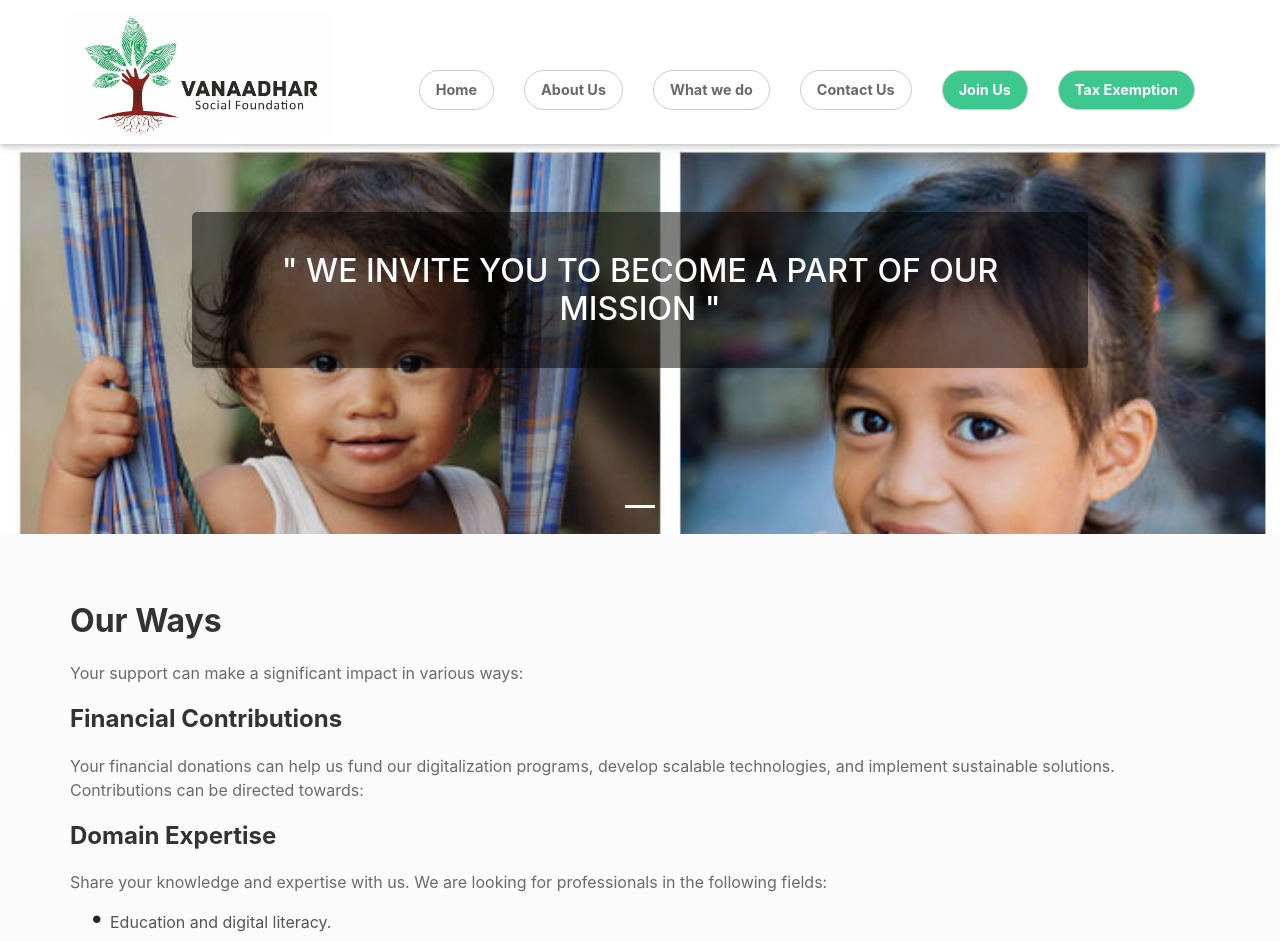
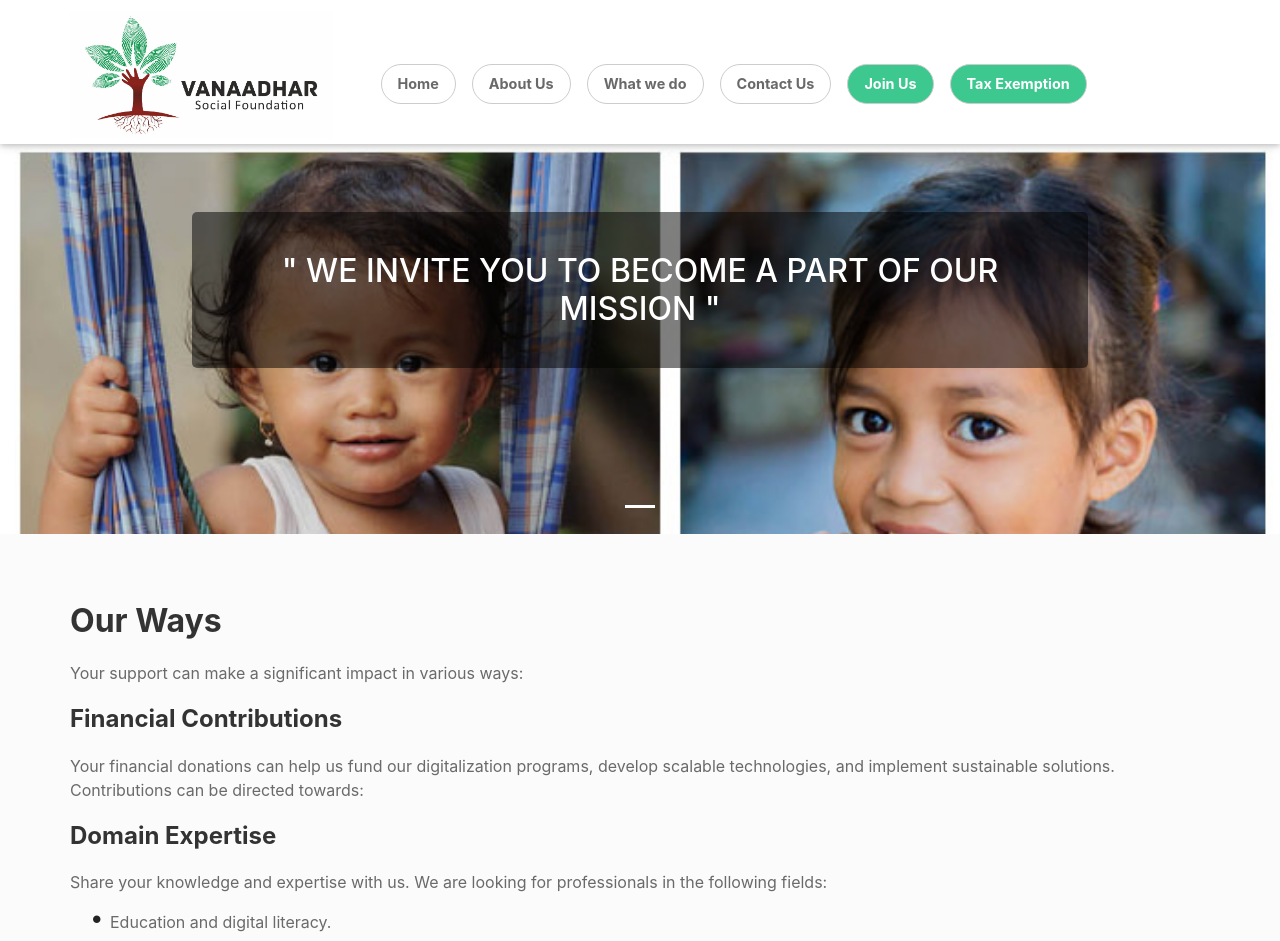
Before and after one commit to tushrtyagi/task-manager, a plain HTML site: page joinus.html in a window 1280 px wide. Shown: the top 941 px of the page. Drawn offline with Linux system fonts and the light colour scheme.

Commit message:
navbar adjusted

```diff
--- a/assets/css/style.css
+++ b/assets/css/style.css
@@ -306,12 +306,12 @@ header {
         max-width: 230px; } }
   header .nav-col .navbad {
     display: block;
-    float: right; }
+    margin-left: 10px; }
     @media screen and (max-width: 991px) {
       header .nav-col .navbad {
         width: 100%; } }
     header .nav-col .navbad li {
-      padding: 15px 15px;
+      padding: 15px 8px;
       font-weight: 700;
       font-size: .9rem;
       float: left; }
@@ -328,7 +328,7 @@ header {
     border: 1px solid #CCC;
     border-radius: 50px;
     position: relative;
-    top: 50px;
+    top: 44px;
   right: 0px;}
 
   header .nav-col .navbad li .add{
--- a/joinus.html
+++ b/joinus.html
@@ -69,7 +69,6 @@
             bottom: 70px;
         }
         ul.custom-bullets {
-            list-style: none; /* Remove default bullets */
             margin-left: 20px;
 
         }
@@ -77,15 +76,14 @@
             position: relative;
             margin-bottom: 10px;
             font-size: 1rem;
-            color: #555;
             padding-left: 20px;}
         ul.custom-bullets li::before {
             content: '\2022'; /* Use a bullet character */
             position: absolute;
             left: 0;
             color: #212325; /* Bullet color */
-            font-size: 1.5rem; /* Bullet size */
-            line-height: 1rem; /* Align bullet vertically */
+            font-size: 1.5rem;
+            line-height: 1rem;
         }
     </style>
 </head>
```
